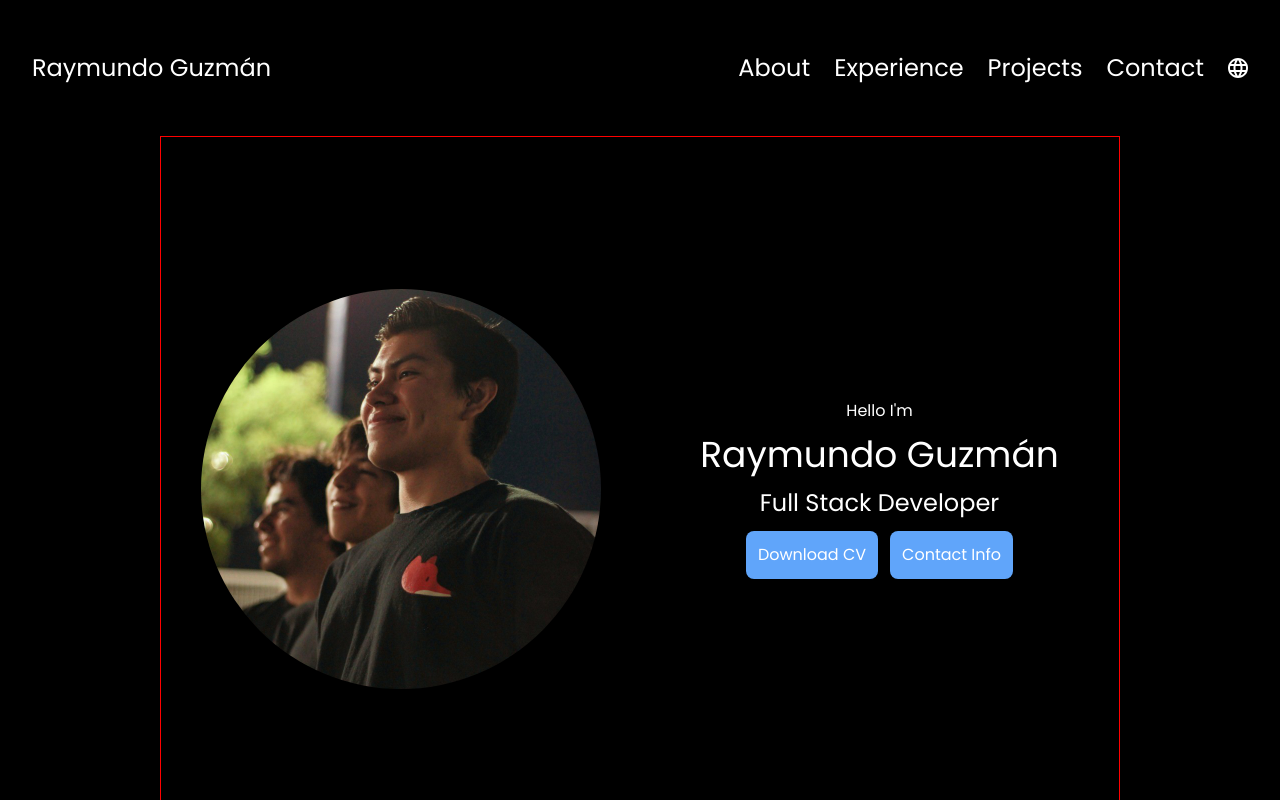
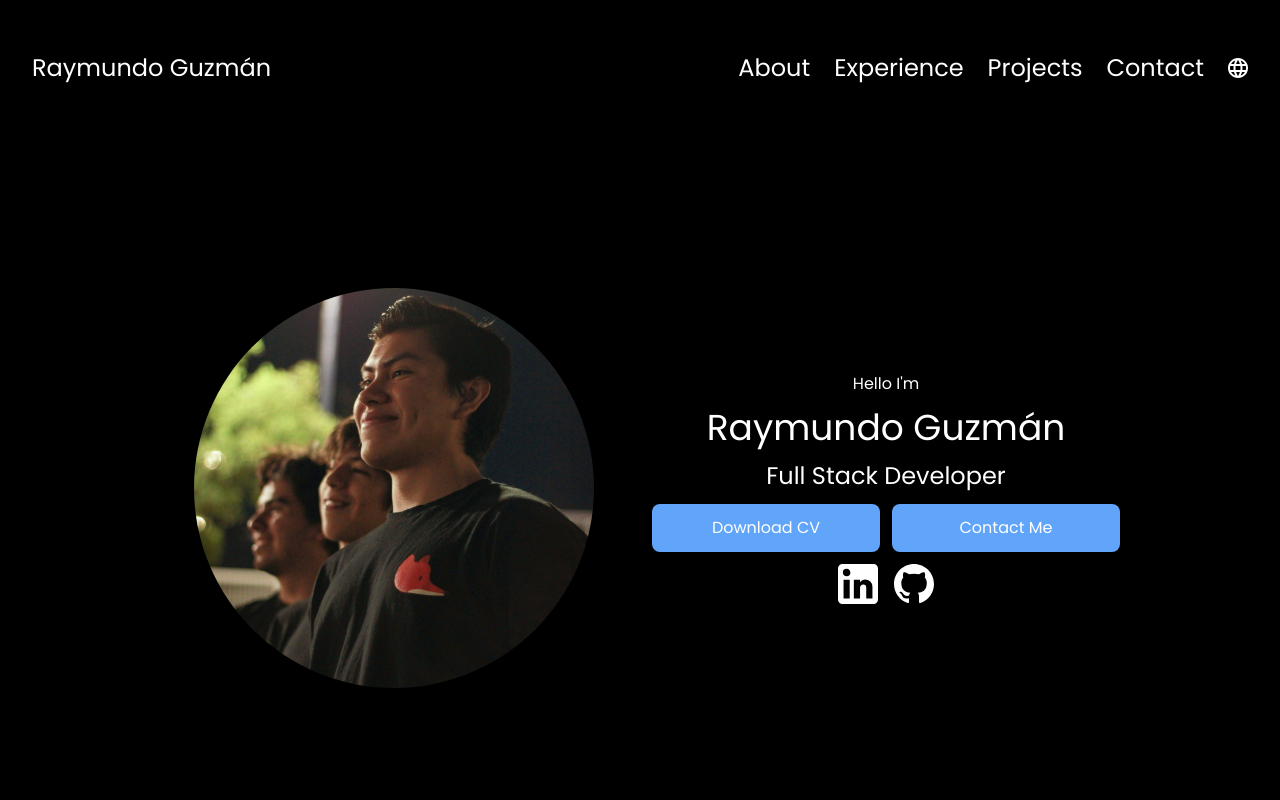
Before and after one commit to raxhacks/raxhacks-portfolio, a Next.js app: page / in a window 1280 px wide. Shown: the top 800 px of the page. Built offline with nearby package versions, Linux system fonts and the light colour scheme.

Commit message:
add: changes

```diff
--- a/app/components/Section.tsx
+++ b/app/components/Section.tsx
@@ -4,7 +4,7 @@ type SectionProps = {
 const Section: React.FC<SectionProps> = ({children}) => {
   return (
     <section className="h-[80vh] min-h-fit box-border
-    m-[0_2rem] lg:m-[0_10rem] border-[red] border
+    m-[0_2rem] lg:m-[0_10rem] border-[red]
     pt-[4vh]">
       {children}
     </section>
--- a/app/sections/Profile.tsx
+++ b/app/sections/Profile.tsx
@@ -4,6 +4,9 @@ import Image from "next/image";
 import Section from "../components/Section";
 
 import ProfilePic from "@/public/assets/images/profile.jpeg";
+
+import Linkedin_icon from "@/public/assets/svg/Linkedin_icon";
+import Github_icon from "@/public/assets/svg/Github_icon";
 
 import { useDictionary } from "@/lib/dictionary-provider";
 
@@ -23,10 +26,12 @@ const Buttons: React.FC<ButtonsProps> = () => {
     }
   ]
   return (
-    <div className="inline-flex gap-3">
+    <div className="inline-flex gap-3 w-full h-auto
+    md:flex-row flex-col items-center">
       {buttons.map((button, index) => (
         <button key={index} className="bg-blue-400 text-white
-        p-3 rounded-lg hover:bg-blue-600 duration-150">
+        p-3 rounded-lg hover:bg-blue-600 duration-150
+        w-[150px] sm:w-[200px] md:w-full h-full">
           {button.name}
         </button>
       ))}
@@ -40,17 +45,32 @@ const ProfileInfo: React.FC<ProfileInfoProps> = () => {
   const {dictionary} = useDictionary();
   return (
     <div className="inline-flex flex-col
-    items-center w-full gap-3 justify-center">
+    items-center w-full gap-3 justify-center
+    h-auto">
       <h3 className="text-white">
         {dictionary.profile.presentation}
       </h3>
-      <h1 className="text-4xl text-center">
+      <h1 className="md:text-4xl text-center
+      text-2xl">
         Raymundo Guzmán
       </h1>
-      <h2 className="text-2xl">
+      <h2 className="text-base text-center
+      md:text-2xl">
         {dictionary.profile.jobtitle}
       </h2>
       <Buttons />
+      <div className="flex gap-4">
+        <a target='_blank' href="https://www.linkedin.com/in/rgzmn/">
+          <Linkedin_icon
+          className="w-8 h-8
+          md:w-[40px] md:h-[40px]"/>
+        </a>
+        <a target="_blank" href="https://github.com/raxhacks">
+          <Github_icon
+          className="w-8 h-8
+          md:w-[40px] md:h-[40px]"/>
+        </a>
+      </div>
     </div>
   )
 }
@@ -60,8 +80,8 @@ const Picture: React.FC<PictureProps> = () => {
   return (
     <div className="inline-flex w-full
     justify-center">
-      <div className="h-[400px] w-[400px] rounded-full
-      overflow-hidden">
+      <div className="w-full h-auto rounded-full
+      overflow-hidden max-w-[250px] md:max-w-[400px]">
         <Image src={ProfilePic} alt="Profile picture"
         width={400} height={400}
         className="object-cover w-full h-full"/>
@@ -80,7 +100,7 @@ const Profile: React.FC<ProfileProps> = () => {
         lg:justify-center">
           <Picture />
           {/* Add a margin top for mobile */}
-          <div className="mt-12 lg:mt-0"/>
+          <div className="mt-6 md:mt-0 md:ml-6"/>
           <ProfileInfo />
         </div>
       </div>
--- a/locales/en.json
+++ b/locales/en.json
@@ -19,7 +19,7 @@
     "presentation": "Hello I'm",
     "jobtitle": "Full Stack Developer",
     "downloadcv": "Download CV",
-    "contactinfo": "Contact Info"
+    "contactinfo": "Contact Me"
   },
   "about": {
     "title": [
--- a/locales/es.json
+++ b/locales/es.json
@@ -19,7 +19,7 @@
     "presentation": "Hola, soy",
     "jobtitle": "Desarrollador Full Stack",
     "downloadcv": "Descargar CV",
-    "contactinfo": "Contacto"
+    "contactinfo": "Contactame"
   },
   "about": {
     "title": [
--- /dev/null
+++ b/public/assets/svg/Github_icon.tsx
@@ -0,0 +1,25 @@
+import * as React from "react";
+import { SVGProps, memo } from "react";
+
+interface LiveIconProps extends SVGProps<SVGSVGElement> {
+    strokeColor?: string;
+}
+
+const SvgComponent = ({ strokeColor = "#fff", ...props }: LiveIconProps) => (
+  <svg
+    xmlns="http://www.w3.org/2000/svg"
+    width={props.width}
+    height={props.height}
+    className={props.className}
+    fill="none"
+    viewBox="0 0 16 16"
+  >
+    <path
+      fill={strokeColor}
+      d="M8 0C3.58 0 0 3.58 0 8c0 3.54 2.29 6.53 5.47 7.59.4.07.55-.17.55-.38 0-.19-.01-.82-.01-1.49-2.01.37-2.53-.49-2.69-.94-.09-.23-.48-.94-.82-1.13-.28-.15-.68-.52-.01-.53.63-.01 1.08.58 1.23.82.72 1.21 1.87.87 2.33.66.07-.52.28-.87.51-1.07-1.78-.2-3.64-.89-3.64-3.95 0-.87.31-1.59.82-2.15-.08-.2-.36-1.02.08-2.12 0 0 .67-.21 2.2.82.64-.18 1.32-.27 2-.27.68 0 1.36.09 2 .27 1.53-1.04 2.2-.82 2.2-.82.44 1.1.16 1.92.08 2.12.51.56.82 1.27.82 2.15 0 3.07-1.87 3.75-3.65 3.95.29.25.54.73.54 1.48 0 1.07-.01 1.93-.01 2.2 0 .21.15.46.55.38A8.01 8.01 0 0016 8c0-4.42-3.58-8-8-8z"
+    ></path>
+  </svg>
+);
+
+const Memo = memo(SvgComponent);
+export default Memo;
--- /dev/null
+++ b/public/assets/svg/Linkedin_icon.tsx
@@ -0,0 +1,25 @@
+import * as React from "react";
+import { SVGProps, memo } from "react";
+
+interface LiveIconProps extends SVGProps<SVGSVGElement> {
+    strokeColor?: string;
+}
+
+const SvgComponent = ({ strokeColor = "#fff", ...props }: LiveIconProps) => (
+  <svg
+    xmlns="http://www.w3.org/2000/svg"
+    width={props.width}
+    height={props.height}
+    className={props.className}
+    fill="none"
+    viewBox="0 0 18 18"
+  >
+    <path
+      fill={strokeColor}
+      d="M16 0a2 2 0 012 2v14a2 2 0 01-2 2H2a2 2 0 01-2-2V2a2 2 0 012-2h14zm-.5 15.5v-5.3a3.26 3.26 0 00-3.26-3.26c-.85 0-1.84.52-2.32 1.3V7.13H7.13v8.37h2.79v-4.93c0-.77.62-1.4 1.39-1.4a1.4 1.4 0 011.4 1.4v4.93h2.79zM3.88 5.56a1.68 1.68 0 001.68-1.68c0-.93-.75-1.69-1.68-1.69a1.69 1.69 0 00-1.69 1.69c0 .93.76 1.68 1.69 1.68zm1.39 9.94V7.13H2.5v8.37h2.77z"
+    ></path>
+  </svg>
+);
+
+const Memo = memo(SvgComponent);
+export default Memo;
```
